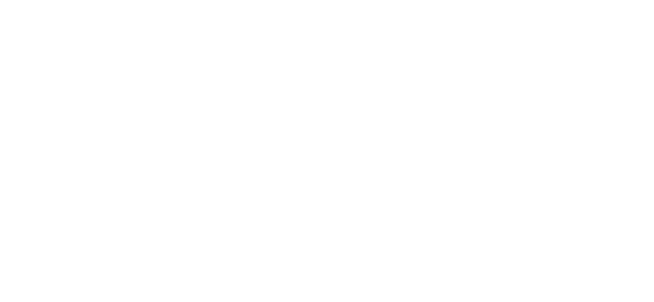
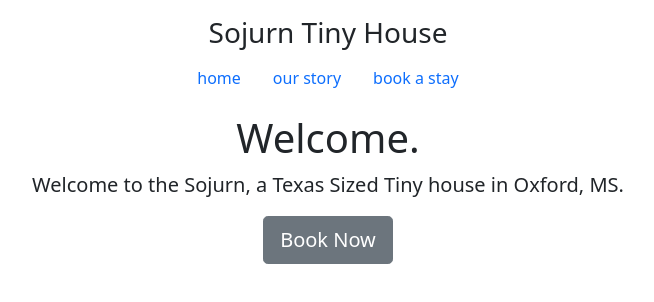
Before and after one commit to workmanship-development/sojourn_web, a plain HTML site: page index.html in a window 1280 px wide. Shown: the whole page, without its empty margins (312-966 px from the left). Drawn offline with nearby package versions, Linux system fonts and the light colour scheme; a web font is replaced by a local one.

Commit message:
adding in more css, cdn links for various tooling and functionality

```diff
--- a/css/sojurn.css
+++ b/css/sojurn.css
@@ -4,4 +4,5 @@
     --b: 0;
     --text-color: rgb(var(--r), var(--g), var(--b));
     --global_background_color: #333;
+    font-family: "Averta CY W01 Bold";
 }
--- a/index.html
+++ b/index.html
@@ -1,17 +1,56 @@
+<!--To God Be The Glory - 2025 - sojurn website based off simple bootstrap template-->
 <!DOCTYPE html>
+
 <html lang="en">
 <head>
     <meta charset="UTF-8">
     <meta name="viewport" content="width=device-width, initial-scale=1.0">
-    <!--Adding font icon so that we can use them in our code -->
+    <!--adding bootstrap css -->
+    <link href="https://cdn.jsdelivr.net/npm/bootstrap@5.1.3/dist/css/bootstrap.min.css" rel="stylesheet" integrity="sha384-1BmE4kWBq78iYhFldvKuhfTAU6auU8tT94WrHftjDbrCEXSU1oBoqyl2QvZ6jIW3" crossorigin="anonymous">
+
+
+    <!--adding fonticon icon sets so that we can use them in our code -->
     <script src="https://kit.fontawesome.com/305dbc192b.js" crossorigin="anonymous"></script>
+
+    <!-- Adding a really cool font found form articls in consumer reports website: Averta-->
+    <link href="https://db.onlinewebfonts.com/c/ace51fb0e489a977bed8a67511865c11?family=Averta+CY+W01+Bold" rel="stylesheet" type="text/css"/>
 
 
     <!--directly adding cdn hosted fontawesome faicon as favcon-->
     <link rel="icon" href="https://cdn.jsdelivr.net/npm/@fortawesome/fontawesome-free@6/svgs/solid/house.svg">
-    <title>Document</title>
+    <title>the "sojurn"</title>
 </head>
-<body>
+<body class="text-center">
+
+
+<!-- top navigation -->
+<div class="cover-container d-flex h-100 p-3 mx-auto flex-column">
+    <header class="masthead mb-auto">
+        <div class="inner">
+            <h3 class="masthead-brand">Sojurn Tiny House</h3>
+            <nav class="nav nav-masthead justify-content-center">
+                <a href="#" class="nav-link active">home</a>
+                <a href="#" class="nav-link">our story</a>
+                <a href="#" class="nav-link">book a stay</a>
+            </nav>
+        </div>
+    </header>
+</div>
+
+<!--main hero/main content section-->
+<main class="inner-cover">
+    <h1 class="cover-heading">Welcome.</h1>
+    <p class="lead">Welcome to the Sojurn, a Texas Sized Tiny house in Oxford, MS.</p>
+    <p><a href="https://www.airbnb.com/rooms/1277547156513435525?location=Oxford%252C%20Mississippi" class="btn btn-lg btn-secondary">Book Now</a></p>
+</main>
+
+
+
+    <!--Javascripts-->
+
+    <!--Bootstrap and Popper.js bundle-->
+    <script src="https://cdn.jsdelivr.net/npm/bootstrap@5.1.3/dist/js/bootstrap.bundle.min.js" integrity="sha384-ka7Sk0Gln4gmtz2MlQnikT1wXgYsOg+OMhuP+IlRH9sENBO0LRn5q+8nbTov4+1p" crossorigin="anonymous"></script>
+
 
 </body>
 </html>
```
